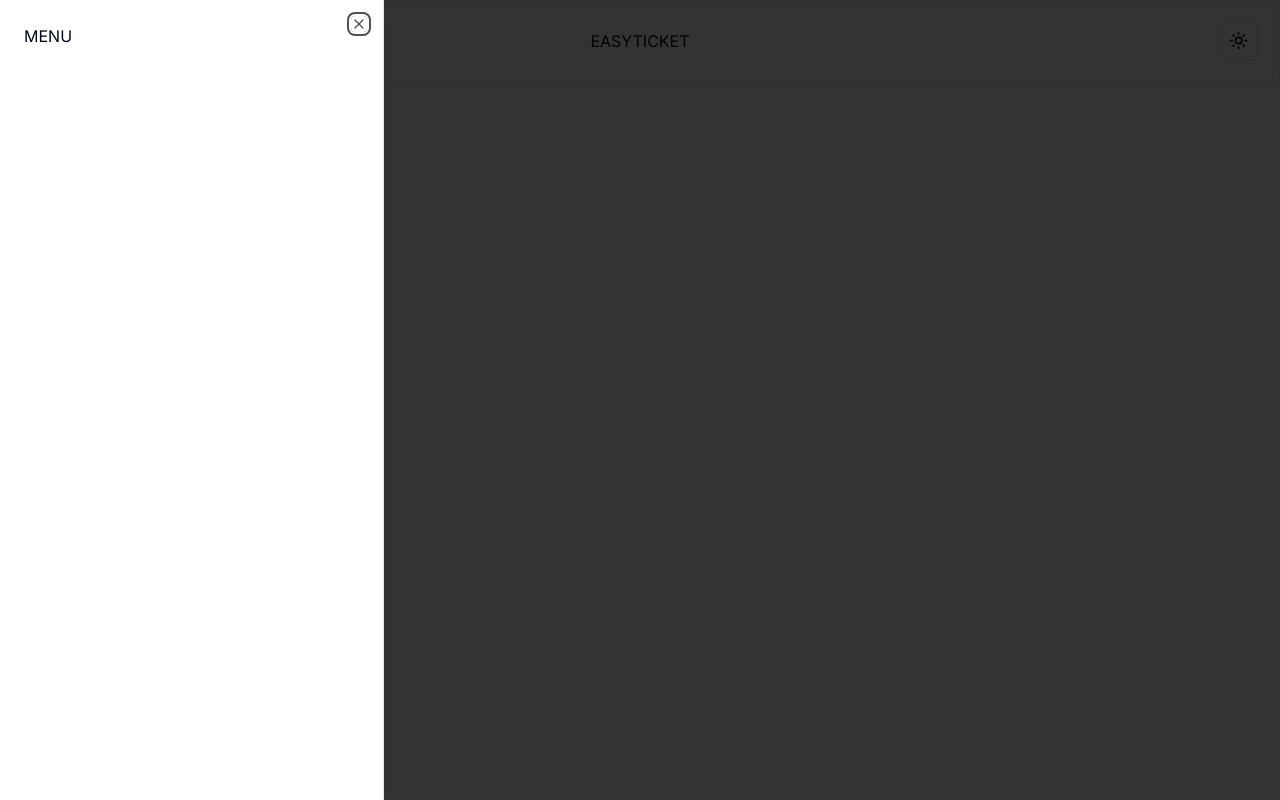
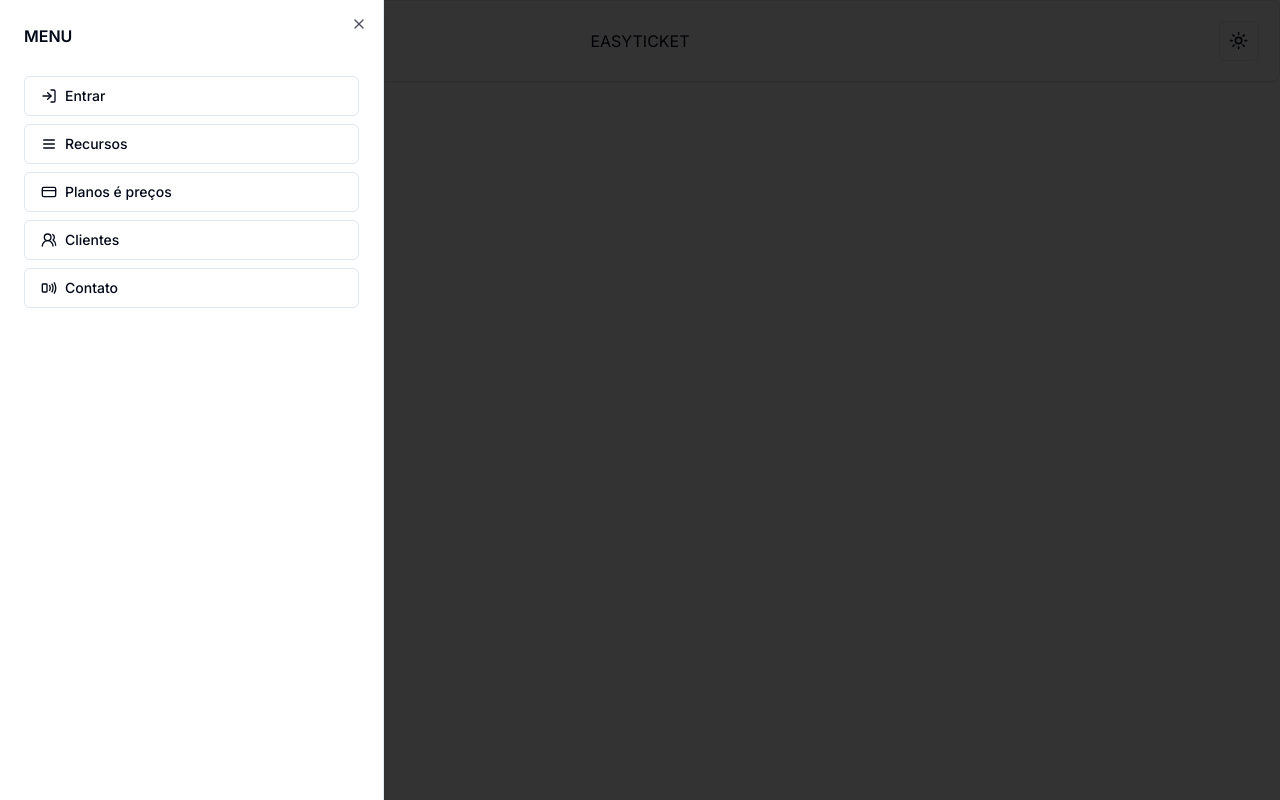
Before and after one commit to Fernand0cruz/easy_ticket, a Next.js app: page / in a window 1280 px wide. Both pictures are taken after a click on the button 41 px from the left and 41 px from the top of the page. Built offline with nearby package versions, Linux system fonts and the light colour scheme; no server answers.

Commit message:
feat: Add authentication with nextauth, auth provider, Prisma client, and dependencies

```diff
--- a/package.json
+++ b/package.json
@@ -9,6 +9,8 @@
     "lint": "next lint"
   },
   "dependencies": {
+    "@auth/prisma-adapter": "^1.4.0",
+    "@prisma/client": "^5.10.2",
     "@radix-ui/react-avatar": "^1.0.4",
     "@radix-ui/react-dialog": "^1.0.5",
     "@radix-ui/react-dropdown-menu": "^2.0.6",
@@ -17,7 +19,9 @@
     "clsx": "^2.1.0",
     "lucide-react": "^0.338.0",
     "next": "14.1.0",
+    "next-auth": "^4.24.6",
     "next-themes": "^0.2.1",
+    "prisma": "^5.10.2",
     "react": "^18",
     "react-dom": "^18",
     "tailwind-merge": "^2.2.1",
--- /dev/null
+++ b/src/app/api/auth/[...nextauth]/route.ts
@@ -0,0 +1,6 @@
+import { authOptions } from "@/lib/auth"
+import NextAuth from "next-auth"
+
+const handler = NextAuth(authOptions)
+
+export { handler as GET, handler as POST}
--- a/src/app/layout.tsx
+++ b/src/app/layout.tsx
@@ -3,6 +3,7 @@
 import "./globals.css";
 import { ThemeProvider } from "@/providers/theme-provider";
 import Header from "@/components/ui/header";
+import { AuthProvider } from "@/providers/auth-provider";
 
 const inter = Inter({ subsets: ["latin"] });
 
@@ -19,6 +20,7 @@
   return (
     <html lang="en">
       <body className={inter.className}>
+        <AuthProvider>
           <ThemeProvider
             attribute="class"
             defaultTheme="system"
@@ -28,6 +30,7 @@
             <Header />
             {children}
           </ThemeProvider>
+        </AuthProvider>
       </body>
     </html>
   );
--- a/src/components/ui/header.tsx
+++ b/src/components/ui/header.tsx
@@ -1,28 +1,121 @@
 "use client";
 
 import { Card } from "./card";
-import { Sheet, SheetClose, SheetContent, SheetHeader, SheetTrigger} from "./sheet"
+import { Sheet, SheetClose, SheetContent, SheetHeader, SheetTrigger } from "./sheet"
 import { Button } from "./button";
 import { MenuIcon } from "lucide-react";
 import { ButtonToggle } from "./button-toggle";
+import { signIn, signOut, useSession } from "next-auth/react"
+import { Avatar, AvatarFallback, AvatarImage } from "./avatar";
+import Link from "next/link";
+import { CreditCard, UsersRound, LucideSmartphoneNfc, LogIn, LogOut } from "lucide-react";
 
 const Header = () => {
+    const { status, data } = useSession();
+    const handleLogin = async () => {
+        await signIn();
+    }
+    const handleLogout = async () => {
+        await signOut();
+    }
     return (
         <Card className="flex justify-between items-center p-5">
             <Sheet>
                 <SheetTrigger asChild>
-                    <Button variant={"outline"} size={"icon"}><MenuIcon/></Button>
+                    <Button variant={"outline"} size={"icon"}><MenuIcon /></Button>
                 </SheetTrigger>
-                <SheetContent side={"left"}>
-                    <SheetHeader>
+                <SheetContent side={"left"} className="flex flex-col gap-2">
+                    <SheetHeader className="font-semibold mb-5">
                         MENU
                     </SheetHeader>
+                    {
+                        status === "authenticated" && (
+                            <Card className="flex flex-col">
+                                <div className="flex items-center gap-2 p-4">
+                                    <Avatar>
+                                        <AvatarFallback>
+                                            {data?.user?.name?.[0].toUpperCase()}
+                                        </AvatarFallback>
+                                        {
+                                            data?.user?.image && (
+                                                <AvatarImage src={data?.user?.image} />
+                                            )
+                                        }
+                                    </Avatar>
+                                    <div className="flex flex-col">
+                                        <p className="fonte-medium">{data?.user?.name}</p>
+                                        <p className=" text-sm op">Bem Vindo ao EASYTICKET!</p>
+                                    </div>
+                                </div>
+                            </Card>
+                        )
+                    }
+                    {
+                        status !== "authenticated" && (
+                            <SheetClose asChild>
+                                <Link href={"#"}>
+                                    <Button variant="outline" className="w-full justify-start gap-2"
+                                        onClick={handleLogin}
+                                    >
+                                        <LogIn size={16} />
+                                        Entrar
+                                    </Button>
+                                </Link>
+                            </SheetClose>
+                        )
+                    }
+                    {
+                        status === "authenticated" && (
+                            <SheetClose asChild>
+                                <Link href={"#"}>
+                                    <Button variant="outline" className="w-full justify-start gap-2"
+                                        onClick={handleLogout}
+                                    >
+                                        <LogOut size={16} />
+                                        Sair
+                                    </Button>
+                                </Link>
+                            </SheetClose>
+                        )
+                    }
+                    <SheetClose asChild>
+                            <Link href={"#"}>
+                                <Button variant="outline" className="w-full justify-start gap-2">
+                                    <MenuIcon size={16} />
+                                    Recursos
+                                </Button>
+                            </Link>
+                        </SheetClose>
+                        <SheetClose asChild>
+                            <Link href={"#"}>
+                                <Button variant="outline" className="w-full justify-start gap-2">
+                                    <CreditCard size={16} />
+                                    Planos é preços
+                                </Button>
+                            </Link>
+                        </SheetClose>
+                        <SheetClose asChild>
+                            <Link href={"#"}>
+                                <Button variant="outline" className="w-full justify-start gap-2">
+                                    <UsersRound size={16} />
+                                    Clientes
+                                </Button>
+                            </Link>
+                        </SheetClose>
+                        <SheetClose asChild>
+                            <Link href={"#"}>
+                                <Button variant="outline" className="w-full justify-start gap-2">
+                                    <LucideSmartphoneNfc size={16} />
+                                    Contato
+                                </Button>
+                            </Link>
+                        </SheetClose>
                 </SheetContent>
                 <span>EASYTICKET</span>
-                <ButtonToggle/>
+                <ButtonToggle />
             </Sheet>
         </Card>
-     );
+    );
 }
 
 export default Header;
--- /dev/null
+++ b/src/lib/auth.ts
@@ -0,0 +1,14 @@
+import { PrismaAdapter } from "@auth/prisma-adapter";
+import { AuthOptions } from "next-auth";
+import { prismaClient } from "./prisma";
+import GoogleProvider from "next-auth/providers/google";
+
+export const authOptions: AuthOptions ={
+    adapter: PrismaAdapter(prismaClient),
+    providers: [
+        GoogleProvider({
+            clientId: process.env.GOOGLE_CLIENT_ID,
+            clientSecret: process.env.GOOGLE_CLIENT_SECRET,
+        }),
+    ],
+} as AuthOptions;
--- /dev/null
+++ b/src/lib/prisma.ts
@@ -0,0 +1,16 @@
+import { PrismaClient } from "@prisma/client";
+
+declare global {
+    var cachedPrisma: PrismaClient
+}
+let prisma: PrismaClient
+if(process.env.NODE_ENV === "production") {
+    prisma = new PrismaClient()
+} else {
+    if (!global.cachedPrisma) {
+        global.cachedPrisma = new PrismaClient()
+    }
+    prisma = global.cachedPrisma
+}
+
+export const prismaClient = prisma
--- /dev/null
+++ b/src/providers/auth-provider.tsx
@@ -0,0 +1,7 @@
+"use client"
+
+import { SessionProvider, SessionProviderProps } from "next-auth/react"
+
+export const AuthProvider = ({ children }: SessionProviderProps) => {
+    return <SessionProvider>{children}</SessionProvider>
+}
```
Also changed, not shown: env.d.ts (added, +7 -0 lines), 2 other files (tests, documents, lock files or other folders). Lines whose indentation alone changed are shown as unchanged.
